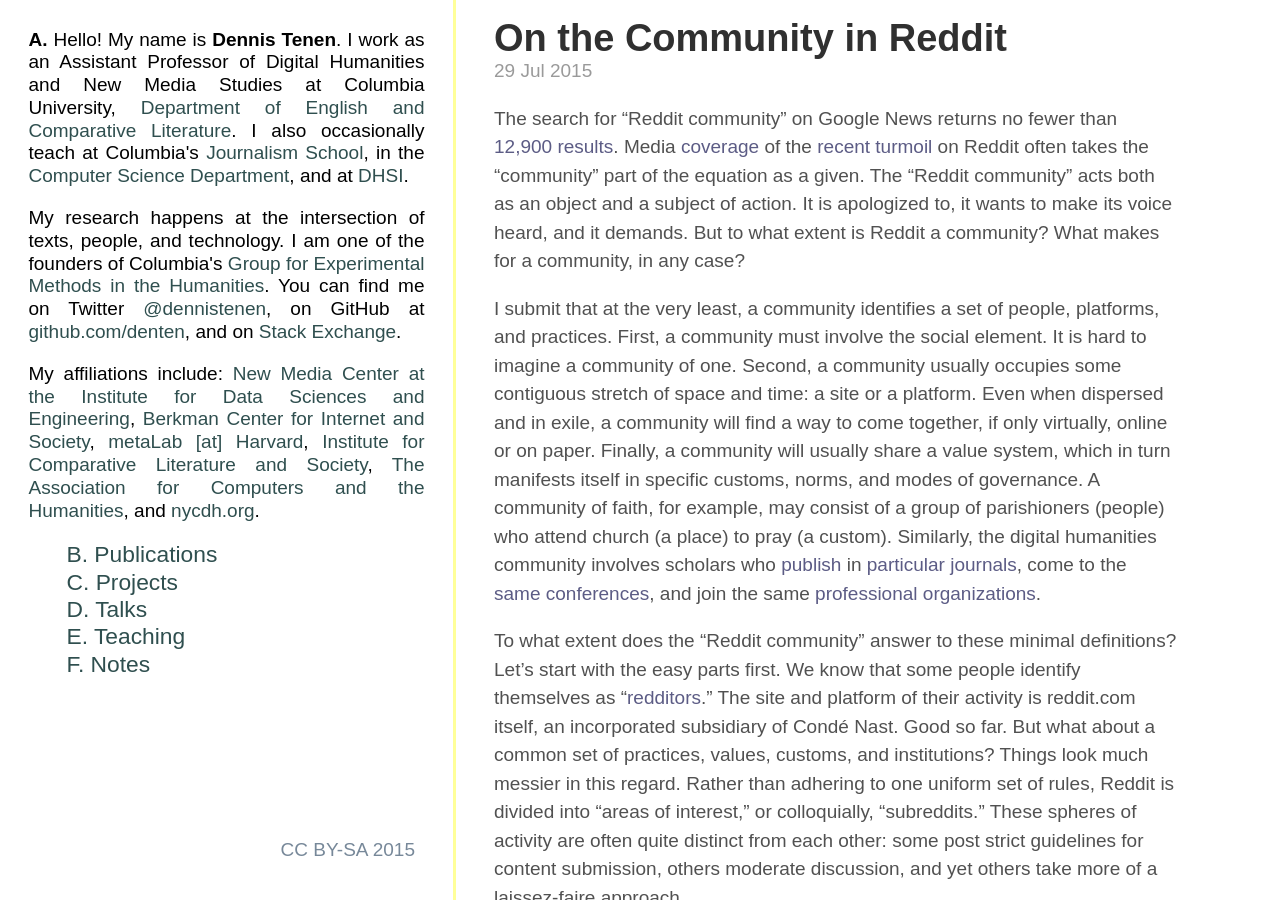
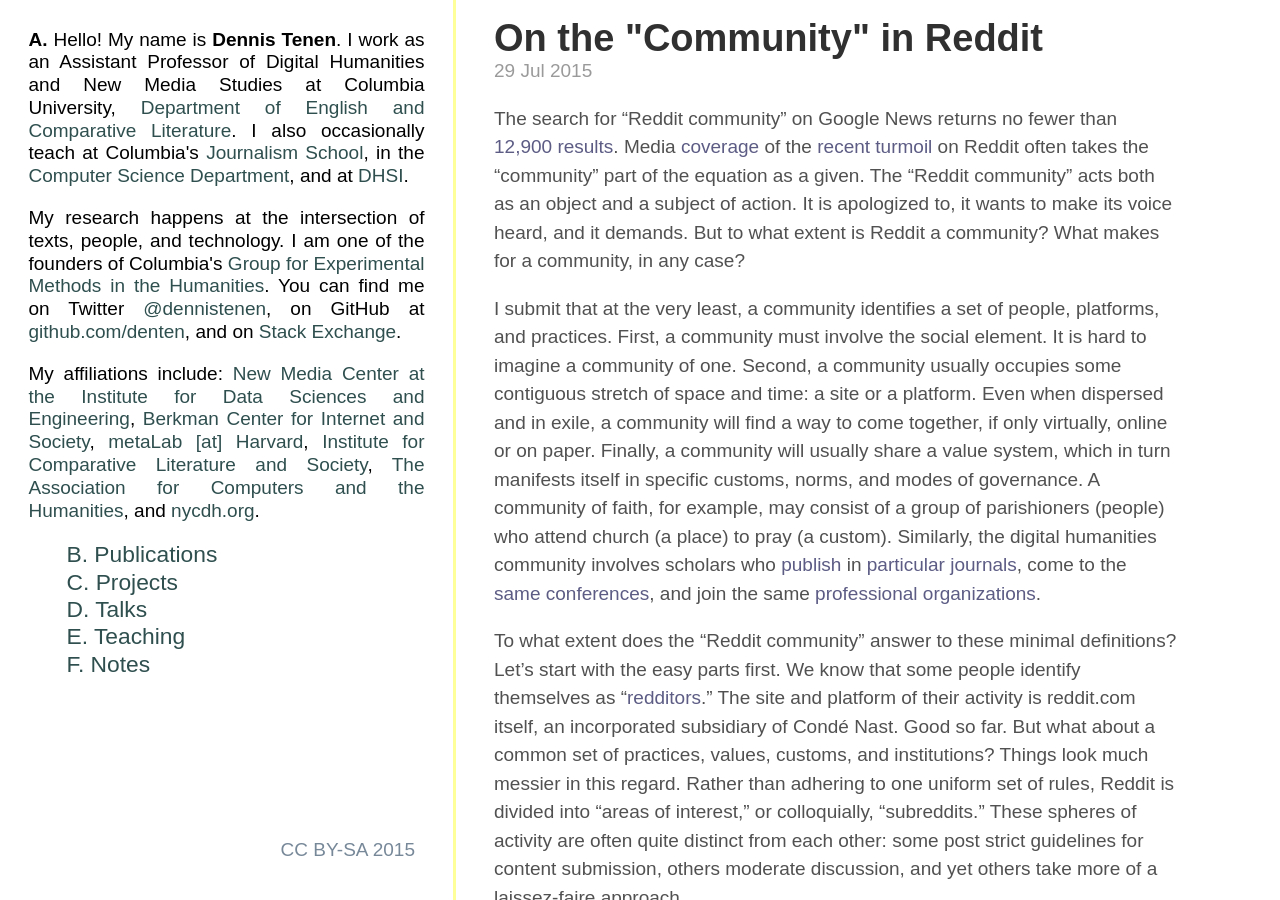
Before and after one commit to denten/denten.github.io, a Jekyll site: the page built from _posts/2015-07-29-reddit-community.md, in a window 1280 px wide and 900 px high. Built offline with Jekyll 4.4.1, drawn with Linux system fonts in a browser that asks for light colours; some web fonts are replaced.

Commit message:
update links

```diff
--- a/_posts/2015-07-29-reddit-community.md
+++ b/_posts/2015-07-29-reddit-community.md
@@ -1,6 +1,6 @@
 ---
 layout: post
-title: On the Community in Reddit
+title: On the "Community" in Reddit
 categories:
 - think.stack
 
```
